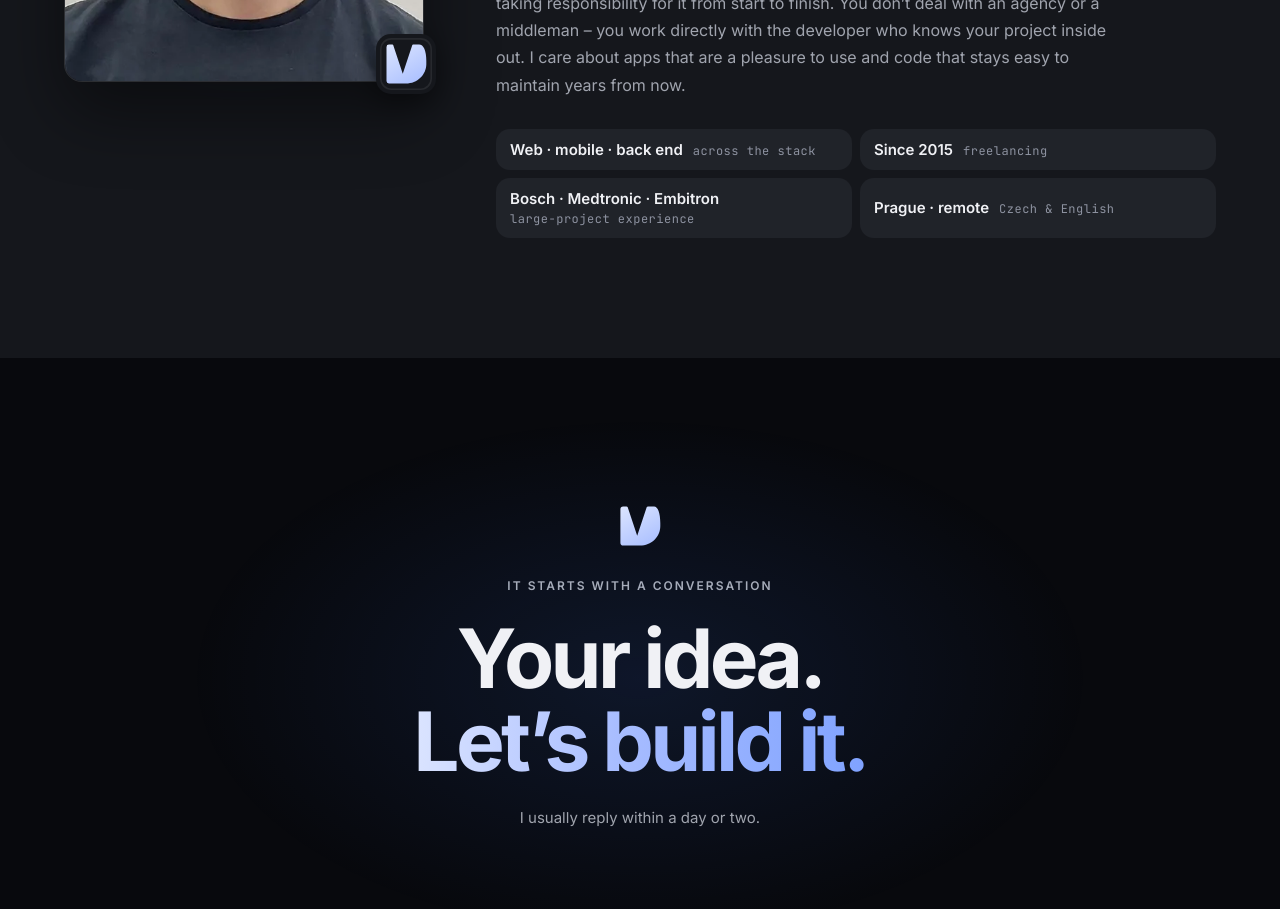
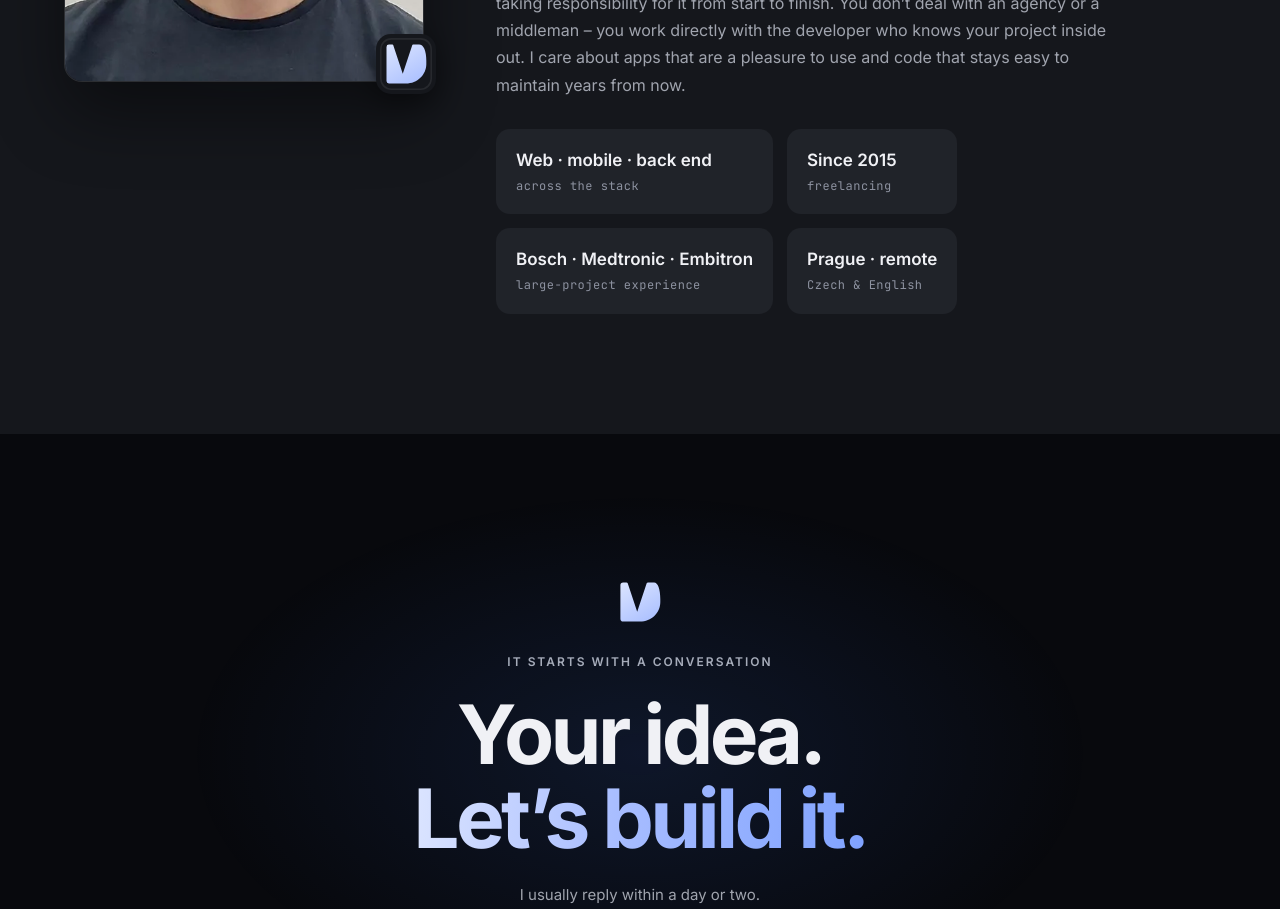
Before and after one commit to DanielVagner/personalWebsite, an Angular app: page / in a window 1280 px wide. Shown: the part 9600-10509 px from the top of the page. Built offline with nearby package versions, Linux system fonts and the light colour scheme.

Commit message:
About: restore fact tile height, size tiles to their text width

```diff
--- a/src/app/sections/about/about.scss
+++ b/src/app/sections/about/about.scss
@@ -97,27 +97,24 @@ $stack-bp: 900px;
 
 .about__facts {
   display: grid;
-  // Always 2 × 2 (one column on phones), so no tile is left alone on a row.
-  grid-template-columns: minmax(0, 1fr);
-  gap: 8px;
+  // 2 × 2 (one column on phones); tiles are only as wide as their text.
+  grid-template-columns: minmax(0, max-content);
+  gap: 14px;
   margin: 10px 0 0;
   padding: 0;
   list-style: none;
 
   @include up($bp-sm) {
-    grid-template-columns: repeat(2, minmax(0, 1fr));
+    grid-template-columns: repeat(2, minmax(0, max-content));
   }
 }
 
-// Compact, one text line high: value and label side by side.
 .fact {
   display: flex;
-  flex-wrap: wrap;
-  align-items: baseline;
-  align-content: center;
-  gap: 2px 10px;
+  flex-direction: column;
+  gap: 6px;
   min-width: 0;
-  padding: 10px 14px;
+  padding: 20px;
   border-radius: var(--radius);
   background: var(--card);
 
@@ -131,9 +128,9 @@ $stack-bp: 900px;
 }
 
 .fact__value {
-  font-size: 15px;
+  font-size: 17px;
   font-weight: 600;
-  line-height: 1.4;
+  line-height: 1.35;
   color: var(--text);
 }
 
```
